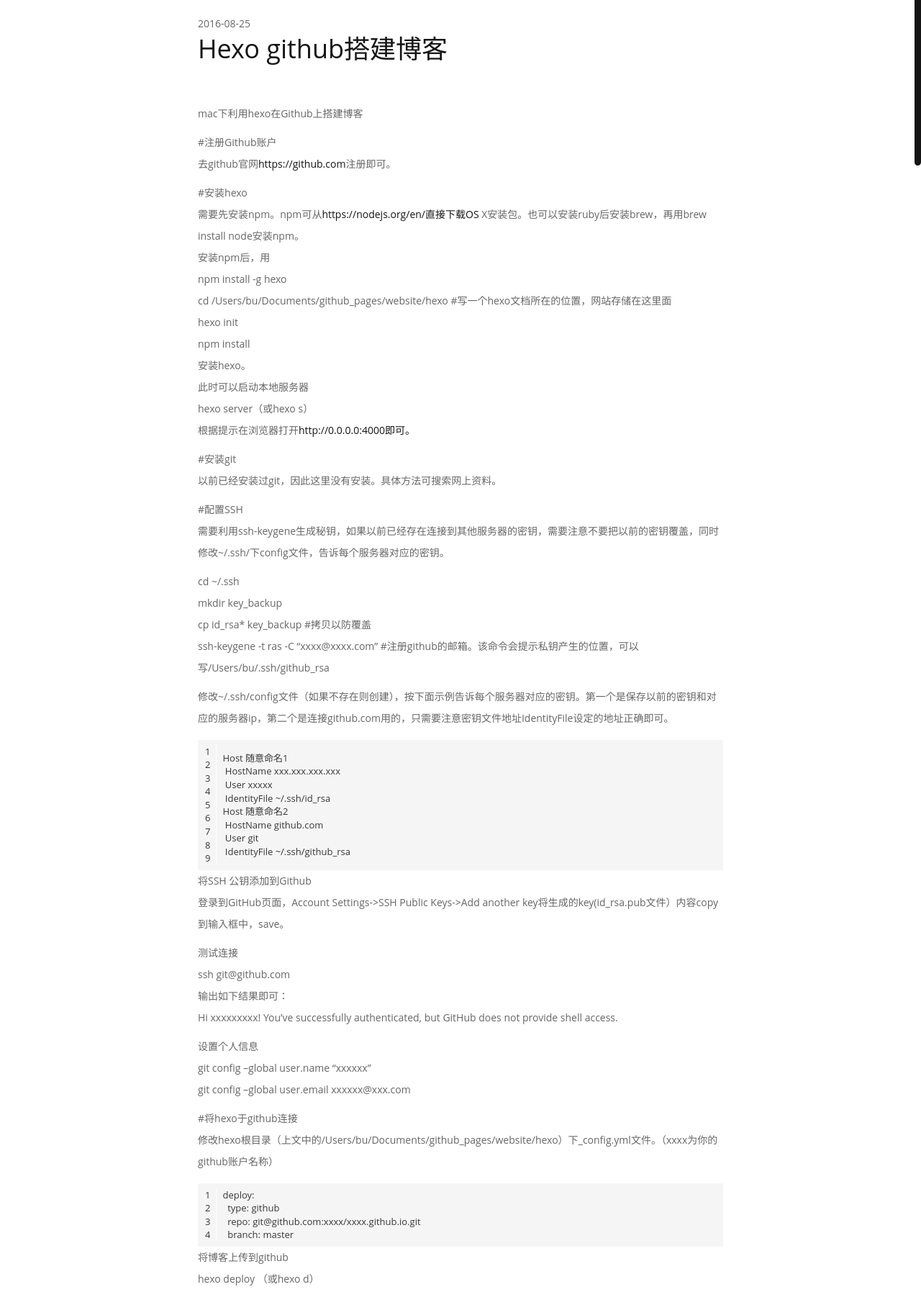
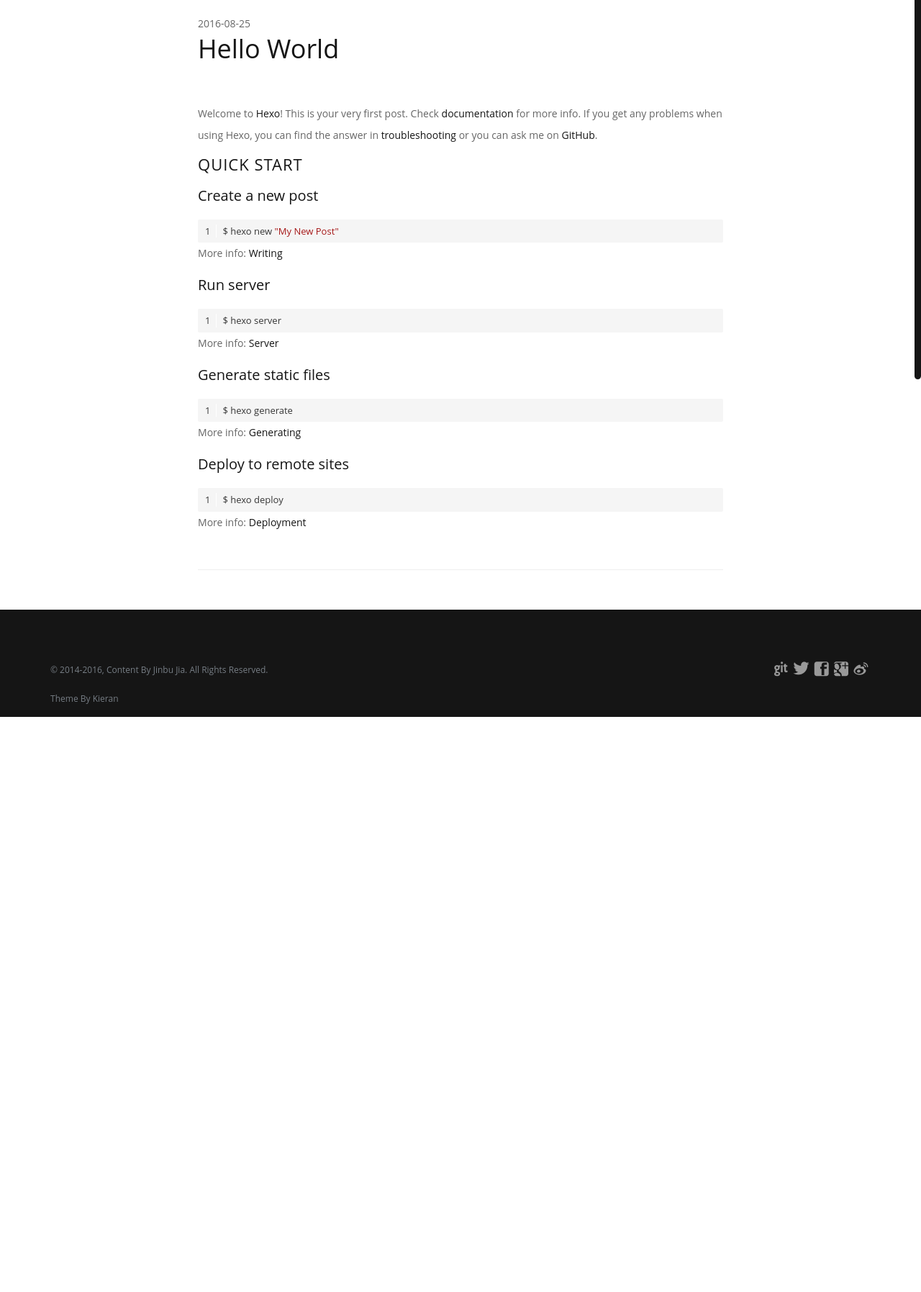
Before and after one commit to jiajinbu/jiajinbu.github.io, a plain HTML site: page 2016/08/25/hello-world/index.html in a window 1280 px wide. Shown: the part 72-1867 px from the top of the page at 72% size. After the commit the page ends 1068 px from the top, so only its background shows below. Drawn offline with Linux system fonts and the light colour scheme; a script that the page names is missing; a web font is replaced by a local one.

Commit message:
Site updated: 2016-08-25 17:25:45

```diff
--- a/2016/08/25/Hexo-github搭建博客/index.html
+++ b/2016/08/25/hello-world/index.html
@@ -17,7 +17,7 @@
 <!--<![endif]-->
 
 <head>
-  <title>Hexo github搭建博客 | Bu&#39;S BLOG</title>
+  <title>Hello World | Bu&#39;S BLOG</title>
   <!-- Meta data -->
     <meta http-equiv="Content-Type" content="text/html" charset="UTF-8" >
     <meta http-equiv="X-UA-Compatible" content="IE=edge"/>
@@ -197,29 +197,24 @@
         <div class="row col-md-offset-2">
             <div class="col-md-8">
     			<span class="post-meta">
-      <time datetime="2016-08-25T08:39:37.000Z" itemprop="datePublished">
+      <time datetime="2016-08-25T03:43:11.000Z" itemprop="datePublished">
           2016-08-25
       </time>
 
 </span>
-                <h1>Hexo github搭建博客</h1>
+                <h1>Hello World</h1>
             </div>
         </div>
         <div class="col-md-8 col-md-offset-2">
-      		<p>mac下利用hexo在Github上搭建博客</p>
-<p>#注册Github账户<br>去github官网<a href="https://github.com" target="_blank" rel="external">https://github.com</a>注册即可。</p>
-<p>#安装hexo<br>需要先安装npm。npm可从<a href="https://nodejs.org/en/直接下载OS" target="_blank" rel="external">https://nodejs.org/en/直接下载OS</a> X安装包。也可以安装ruby后安装brew，再用brew install node安装npm。<br>安装npm后，用<br>npm install -g hexo<br>cd /Users/bu/Documents/github_pages/website/hexo #写一个hexo文档所在的位置，网站存储在这里面<br>hexo init<br>npm install<br>安装hexo。<br>此时可以启动本地服务器<br>hexo server（或hexo s）<br>根据提示在浏览器打开<a href="http://0.0.0.0:4000即可。" target="_blank" rel="external">http://0.0.0.0:4000即可。</a></p>
-<p>#安装git<br>以前已经安装过git，因此这里没有安装。具体方法可搜索网上资料。</p>
-<p>#配置SSH<br>需要利用ssh-keygene生成秘钥，如果以前已经存在连接到其他服务器的密钥，需要注意不要把以前的密钥覆盖，同时修改~/.ssh/下config文件，告诉每个服务器对应的密钥。</p>
-<p>cd ~/.ssh<br>mkdir key_backup<br>cp id_rsa* key_backup #拷贝以防覆盖<br>ssh-keygene -t ras -C “xxxx@xxxx.com” #注册github的邮箱。该命令会提示私钥产生的位置，可以写/Users/bu/.ssh/github_rsa</p>
-<p>修改~/.ssh/config文件（如果不存在则创建），按下面示例告诉每个服务器对应的密钥。第一个是保存以前的密钥和对应的服务器ip，第二个是连接github.com用的，只需要注意密钥文件地址IdentityFile设定的地址正确即可。</p>
-<figure class="highlight plain"><table><tr><td class="gutter"><pre><div class="line">1</div><div class="line">2</div><div class="line">3</div><div class="line">4</div><div class="line">5</div><div class="line">6</div><div class="line">7</div><div class="line">8</div><div class="line">9</div></pre></td><td class="code"><pre><div class="line">Host 随意命名1</div><div class="line"> HostName xxx.xxx.xxx.xxx</div><div class="line"> User xxxxx</div><div class="line"> IdentityFile ~/.ssh/id_rsa</div><div class="line"></div><div class="line">Host 随意命名2</div><div class="line"> HostName github.com</div><div class="line"> User git</div><div class="line"> IdentityFile ~/.ssh/github_rsa</div></pre></td></tr></table></figure>
-<p>将SSH 公钥添加到Github<br>登录到GitHub页面，Account Settings-&gt;SSH Public Keys-&gt;Add another key将生成的key(id_rsa.pub文件）内容copy到输入框中，save。 </p>
-<p>测试连接<br>ssh git@github.com<br>输出如下结果即可：<br>Hi xxxxxxxxx! You’ve successfully authenticated, but GitHub does not provide shell access.</p>
-<p>设置个人信息<br>git config –global user.name “xxxxxx”<br>git config –global user.email xxxxxx@xxx.com</p>
-<p>#将hexo于github连接<br>修改hexo根目录（上文中的/Users/bu/Documents/github_pages/website/hexo）下_config.yml文件。（xxxx为你的github账户名称）</p>
-<figure class="highlight plain"><table><tr><td class="gutter"><pre><div class="line">1</div><div class="line">2</div><div class="line">3</div><div class="line">4</div></pre></td><td class="code"><pre><div class="line">deploy:</div><div class="line">  type: github</div><div class="line">  repo: git@github.com:xxxx/xxxx.github.io.git</div><div class="line">  branch: master</div></pre></td></tr></table></figure>
-<p>将博客上传到github<br>hexo deploy （或hexo d）</p>
+      		<p>Welcome to <a href="https://hexo.io/" target="_blank" rel="external">Hexo</a>! This is your very first post. Check <a href="https://hexo.io/docs/" target="_blank" rel="external">documentation</a> for more info. If you get any problems when using Hexo, you can find the answer in <a href="https://hexo.io/docs/troubleshooting.html" target="_blank" rel="external">troubleshooting</a> or you can ask me on <a href="https://github.com/hexojs/hexo/issues" target="_blank" rel="external">GitHub</a>.</p>
+<h2 id="Quick-Start"><a href="#Quick-Start" class="headerlink" title="Quick Start"></a>Quick Start</h2><h3 id="Create-a-new-post"><a href="#Create-a-new-post" class="headerlink" title="Create a new post"></a>Create a new post</h3><figure class="highlight bash"><table><tr><td class="gutter"><pre><div class="line">1</div></pre></td><td class="code"><pre><div class="line">$ hexo new <span class="string">"My New Post"</span></div></pre></td></tr></table></figure>
+<p>More info: <a href="https://hexo.io/docs/writing.html" target="_blank" rel="external">Writing</a></p>
+<h3 id="Run-server"><a href="#Run-server" class="headerlink" title="Run server"></a>Run server</h3><figure class="highlight bash"><table><tr><td class="gutter"><pre><div class="line">1</div></pre></td><td class="code"><pre><div class="line">$ hexo server</div></pre></td></tr></table></figure>
+<p>More info: <a href="https://hexo.io/docs/server.html" target="_blank" rel="external">Server</a></p>
+<h3 id="Generate-static-files"><a href="#Generate-static-files" class="headerlink" title="Generate static files"></a>Generate static files</h3><figure class="highlight bash"><table><tr><td class="gutter"><pre><div class="line">1</div></pre></td><td class="code"><pre><div class="line">$ hexo generate</div></pre></td></tr></table></figure>
+<p>More info: <a href="https://hexo.io/docs/generating.html" target="_blank" rel="external">Generating</a></p>
+<h3 id="Deploy-to-remote-sites"><a href="#Deploy-to-remote-sites" class="headerlink" title="Deploy to remote sites"></a>Deploy to remote sites</h3><figure class="highlight bash"><table><tr><td class="gutter"><pre><div class="line">1</div></pre></td><td class="code"><pre><div class="line">$ hexo deploy</div></pre></td></tr></table></figure>
+<p>More info: <a href="https://hexo.io/docs/deployment.html" target="_blank" rel="external">Deployment</a></p>
 
             <div class="clearfix"></div>
             <hr class="nogutter">
@@ -230,7 +225,7 @@
 </nav>
 
         <div class="duoshuo">
-<div class="ds-thread" data-thread-key="2016/08/25/Hexo-github搭建博客/" data-title="Hexo github搭建博客" data-url="http://yoursite.com/2016/08/25/Hexo-github搭建博客/"></div>
+<div class="ds-thread" data-thread-key="2016/08/25/hello-world/" data-title="Hello World" data-url="http://yoursite.com/2016/08/25/hello-world/"></div>
 <script type="text/javascript">
 var duoshuoQuery = {short_name:"Jiajinbu"};
 (function() {
```
Also changed, not shown: archives/2016/08/index.html (+2 -2 lines), archives/2016/index.html (+2 -2 lines), archives/index.html (+2 -2 lines), index.html (+5 -6 lines).
